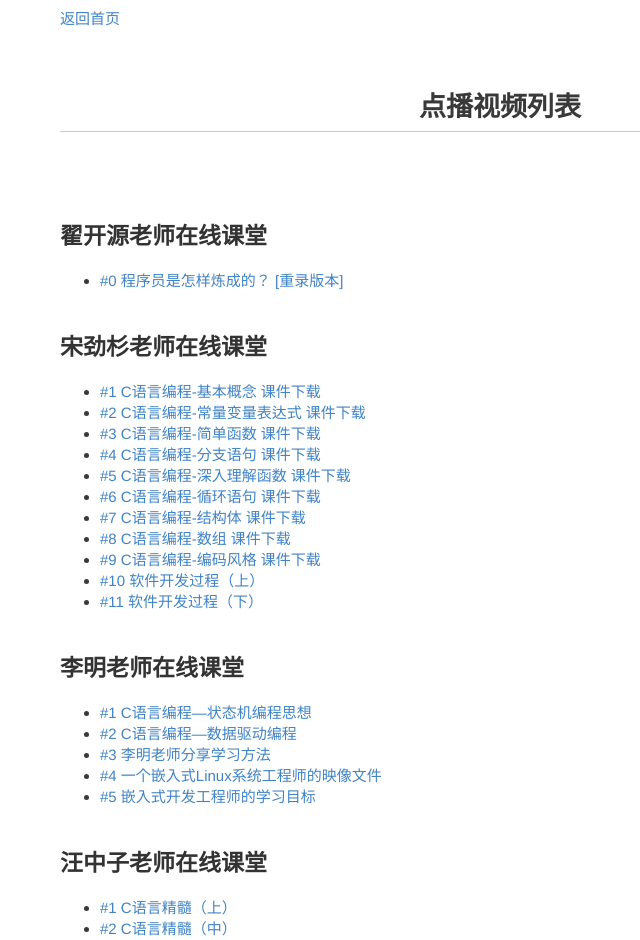
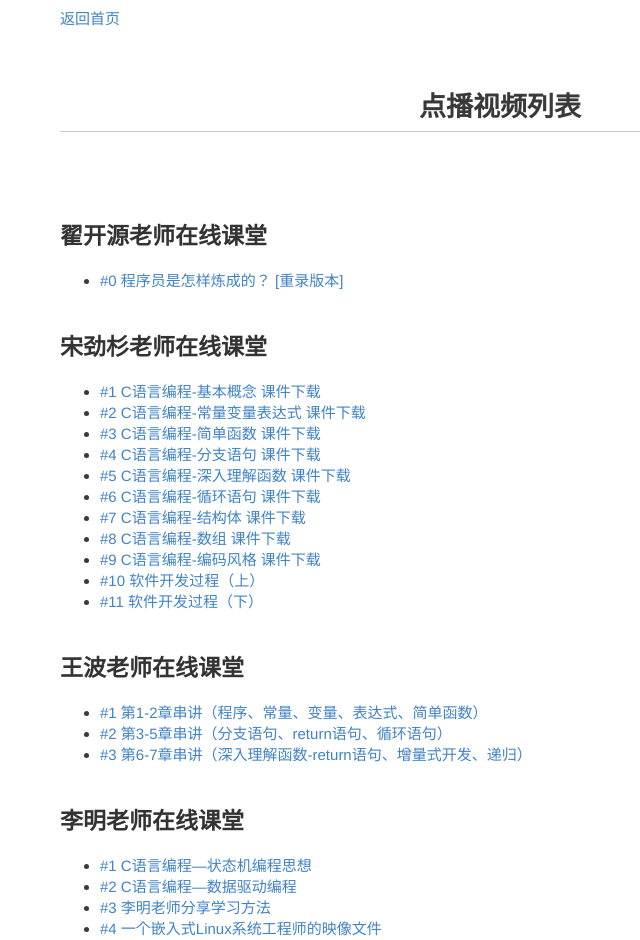
Before and after one commit to akaedu/akaedu.github.com, a Jekyll site: the page built from video/list.md, in a window 1280 px wide. Shown: the top 940 px of the page, without its empty margins (140-780 px from the left). Built offline with Jekyll 4.4.1, drawn with Linux system fonts in a browser that asks for light colours; Markdown is read by kramdown in place of the engine named in the settings; comment, search, counter and statistics services are not loaded.

Commit message:
Update video/list.md

```diff
--- a/video/list.md
+++ b/video/list.md
@@ -53,7 +53,13 @@ title: 点播视频列表
 <li>
 <a href="http://akaedu.gensee.com/webcast/site/vod/play-e3d22038605c428f9e307da3489c3959">#11 软件开发过程（下）</a>
 </li>
+</ul>
 
+##王波老师在线课堂
+<ul>
+<li> <a href="http://akaedu.gensee.com/webcast/site/vod/play-f2678a3257fb4b1bb9914a983737f11c">#1 第1-2章串讲（程序、常量、变量、表达式、简单函数）</a> </li>
+<li> <a href="http://akaedu.gensee.com/webcast/site/vod/play-7a5a39b87ae14a3390cbb2e335de6324">#2 第3-5章串讲（分支语句、return语句、循环语句）</a> </li>
+<li> <a href="http://akaedu.gensee.com/webcast/site/vod/play-a0f32b69891e4088a1266dad66b13fe8">#3 第6-7章串讲（深入理解函数-return语句、增量式开发、递归）</a> </li>
 </ul>
 
 ##李明老师在线课堂
```
